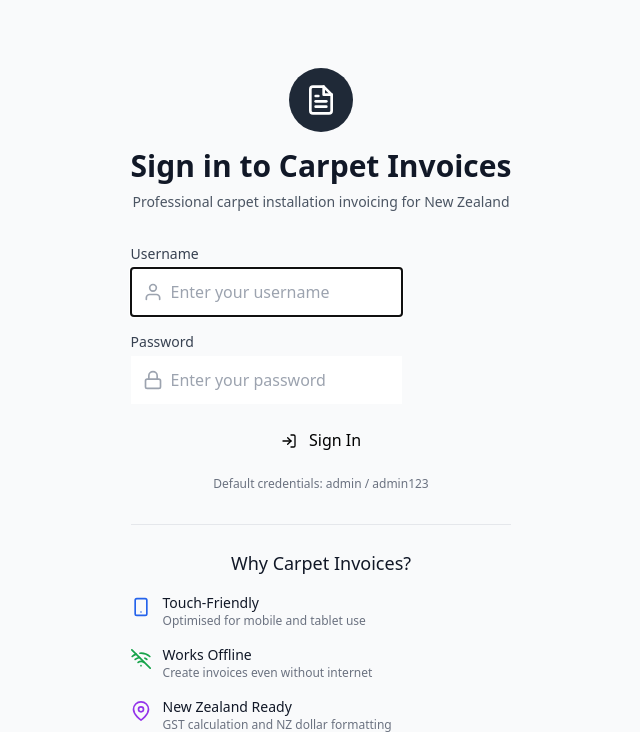
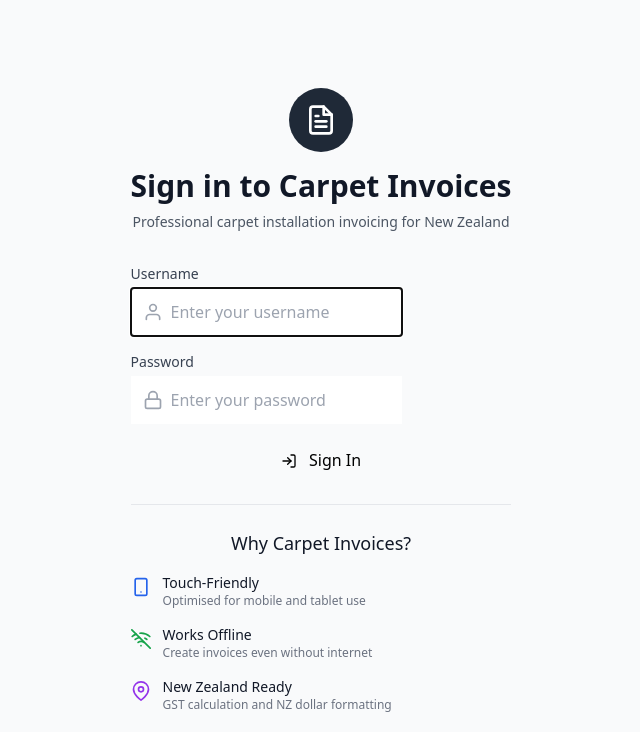
Before and after one commit to teeeeep/CarpetInvoiceManager, a Flask app: page /login in a window 1280 px wide. Shown: the top 732 px of the page, without its empty margins (319-959 px from the left). Run offline with Flask 3, Linux system fonts and the light colour scheme; some libraries are stand-ins or nearby versions.

Commit message:
removed admin credentials from login screen

```diff
--- a/templates/login.html
+++ b/templates/login.html
@@ -55,7 +55,7 @@
 
             <div class="text-center">
                 <p class="text-xs text-gray-500">
-                    Default credentials: admin / admin123
+
                 </p>
             </div>
         </form>
```
